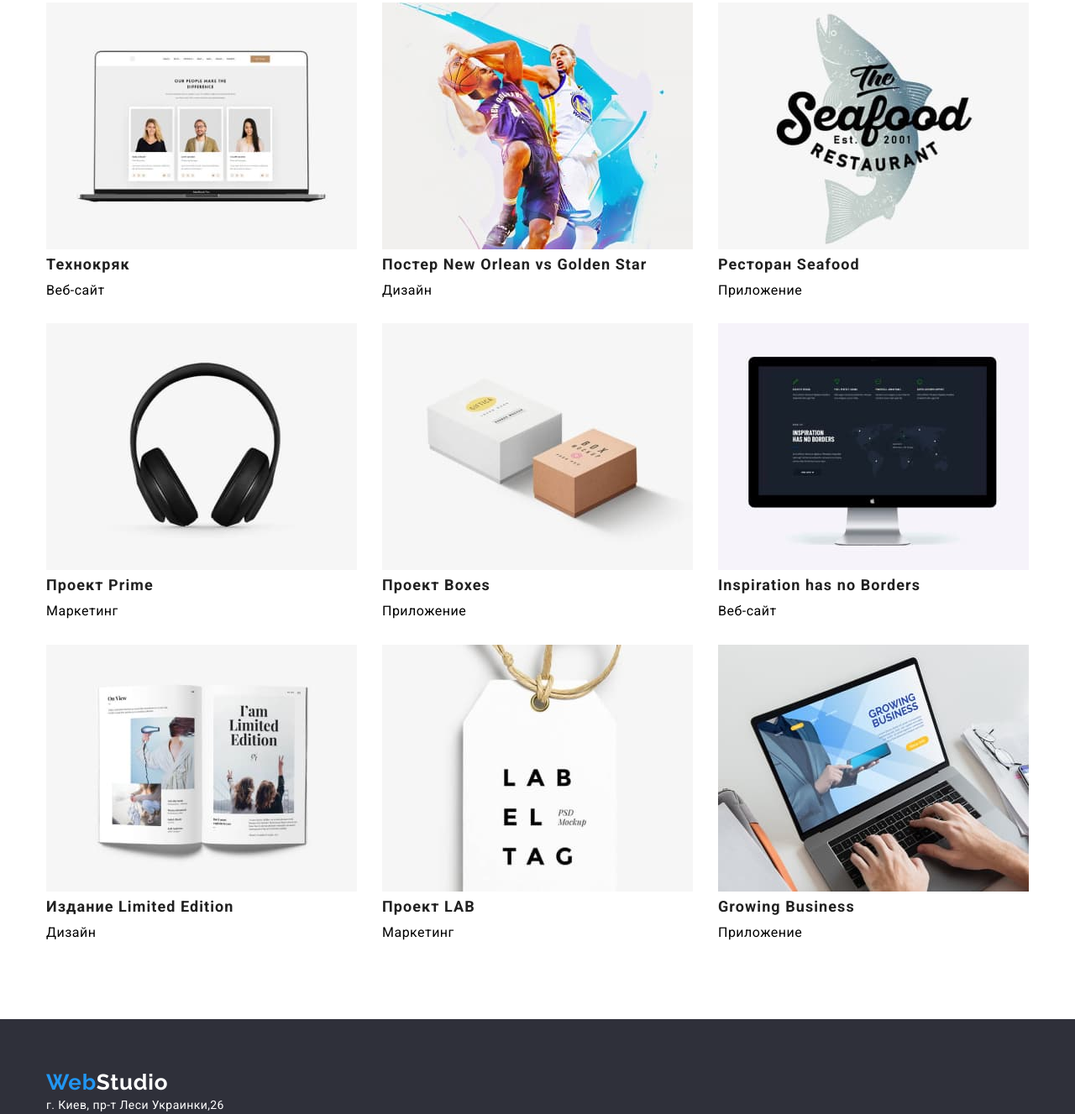
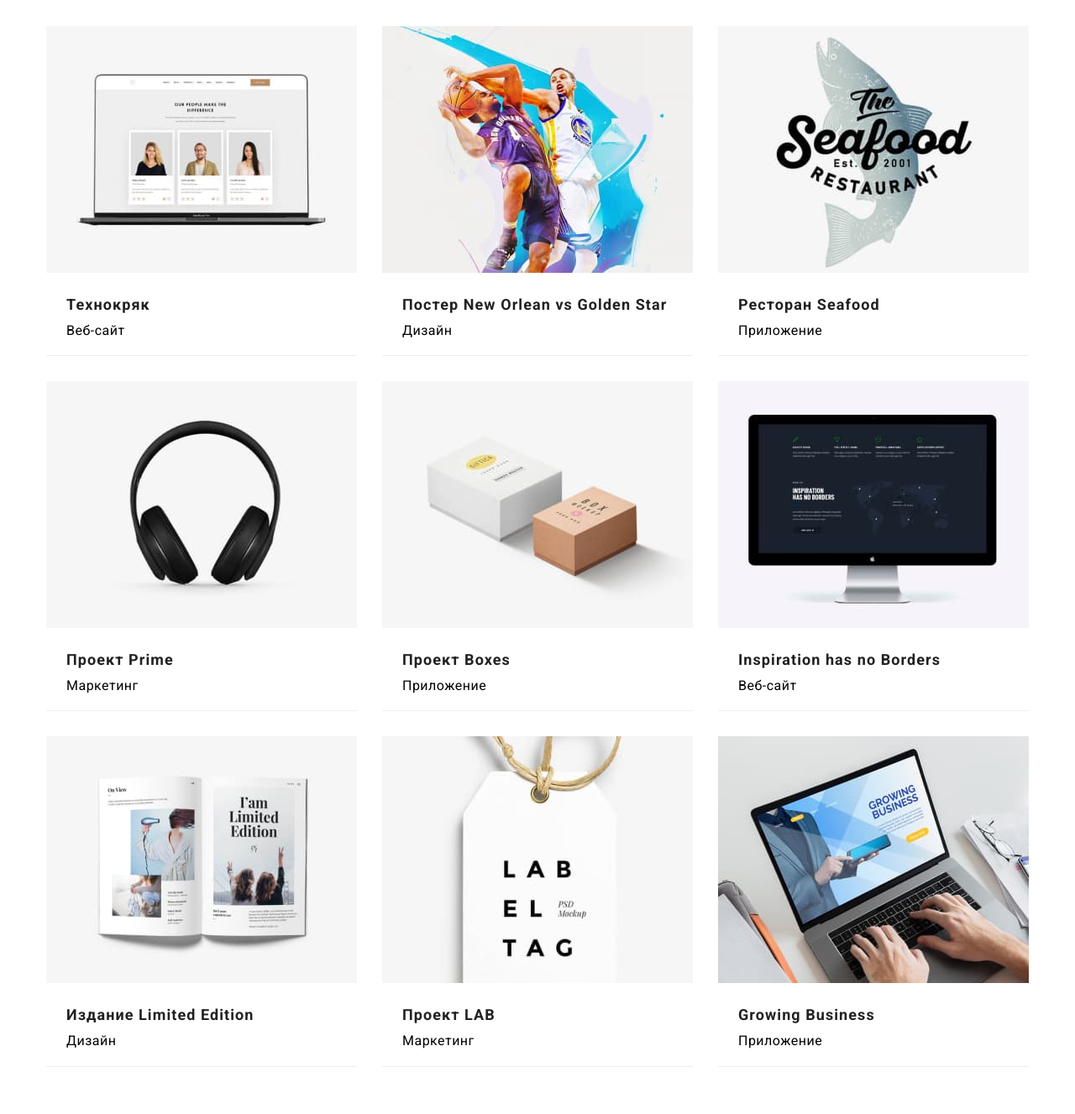
Before and after one commit to 0idea0/goit-markup-hw-03, a plain HTML site: page portfolio.html in a window 1280 px wide. Shown: the part 261-1588 px from the top of the page at 84% size. Drawn offline with nearby package versions, Linux system fonts and the light colour scheme.

Commit message:
Добавляет разметку

```diff
--- a/portfolio.html
+++ b/portfolio.html
@@ -46,9 +46,9 @@
     </header>
     <!------------Main section--------->
     <main>
-        <section>
-            <div class="container section">
-            <h1 hidden>Наши роботы</h1>
+        <section class="section" >
+            <div class="container">
+                <h1 class="visually-hidden">Наши роботы</h1>
                 <ul class="filter-section list">
                     <div class="btn-list">
                         <li class="filter-item">
@@ -72,63 +72,63 @@
                     <div class="project-section ">
                         <li class="project-item">
                             <img src="./images/portfolio-img/techno.jpg" alt="Технокряк" width="370" height="294">
-                        <div class="project-section-patrs">
+                            <div class="project-section-parts">
                                 <h2 class="project-name">Технокряк</h2>
                                 <p class="project-definition">Веб-сайт</p>
                             </div>
                         </li>
                         <li class="project-item">
                             <img src="./images/portfolio-img/poster.jpg" alt="Постер New Orlean vs Golden Star" width="370" height="294">
-                        <div class="project-section-patrs">
+                            <div class="project-section-parts">
                                 <h2 class="project-name">Постер New Orlean vs Golden Star</h2>
                                 <p class="project-definition">Дизайн</p>
                             </div>
                         </li>
                         <li class="project-item">
                             <img src="./images/portfolio-img/seafood.jpg" alt="Ресторан Seafood" width="370" height="294">
-                        <div class="project-section-patrs">
+                            <div class="project-section-parts">
                                 <h2 class="project-name">Ресторан Seafood</h2>
                                 <p class="project-definition">Приложение</p>
                             </div>
                         </li>
                         <li class="project-item">
                             <img src="./images/portfolio-img/project-prime.jpg" alt="Проект Prime" width="370" height="294">
-                        <div class="project-section-patrs">
+                            <div class="project-section-parts">
                                 <h2 class="project-name">Проект Prime</h2>
                                 <p class="project-definition">Маркетинг</p>
                             </div>
                         </li>
                         <li class="project-item">
                             <img src="./images/portfolio-img/progect-boxes.jpg" alt="Проект Boxes" width="370" height="294">
-                        <div class="project-section-patrs">
+                            <div class="project-section-parts">
                                 <h2 class="project-name"> Проект Boxes</h2>
                                 <p class="project-definition">Приложение</p>
                             </div>
                         </li>
                         <li class="project-item">
                             <img src="./images/portfolio-img/inspiration.jpg" alt="Inspiration has no Borders" width="370" height="294">
-                        <div class="project-section-patrs">
+                            <div class="project-section-parts">
                                 <h2 class="project-name" lang="en">Inspiration has no Borders</h2>
                                 <p class="project-definition">Веб-сайт</p>
                             </div>
                         </li>
                         <li class="project-item">
                             <img src="./images/portfolio-img/publishing.jpg" alt="Издание Limited Edition" width="370" height="294">
-                        <div class="project-section-patrs">
+                            <div class="project-section-parts">
                                 <h2 class="project-name">Издание Limited Edition</h2>
                                 <p class="project-definition">Дизайн</p>
                             </div>
                         </li>
                         <li class="project-item">
                             <img src="./images/portfolio-img/project-lab.jpg" alt="Проект LAB" width="370" height="294">
-                        <div class="project-section-patrs">
+                            <div class="project-section-parts">
                                 <h2 class="project-name">Проект LAB</h2>
                                 <p class="project-definition">Маркетинг</p>
                             </div>
                         </li>
                         <li class="project-item">
                             <img src="./images/portfolio-img/business.jpg" alt="Growing Business" width="370" height="294">
-                        <div class="project-section-patrs">
+                            <div class="project-section-parts">
                                 <h2 class="project-name" lang="en">Growing Business</h2>
                                 <p class="project-definition">Приложение</p>
                             </div>
@@ -144,7 +144,7 @@
                 <span class="logo-color">Web</span>Studio
             </a>
             <address class="adress">
-                <ul class="list">
+                <ul class="adress-list list">
                     <li>
                         <a class="map-link link" href="https://goo.gl/maps/GyTTjeGJeo1i3JqCA" target="_blank" rel="noopener noreferrer">г. Киев, пр-т Леси Украинки,26</a>
                     </li>
```
Also changed, not shown: index.html (+8 -8 lines). Lines whose indentation alone changed are shown as unchanged.
